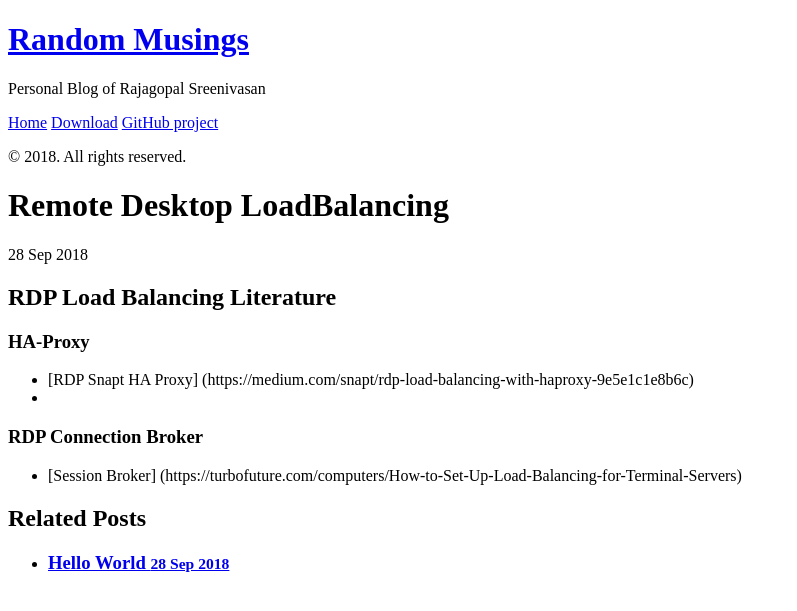
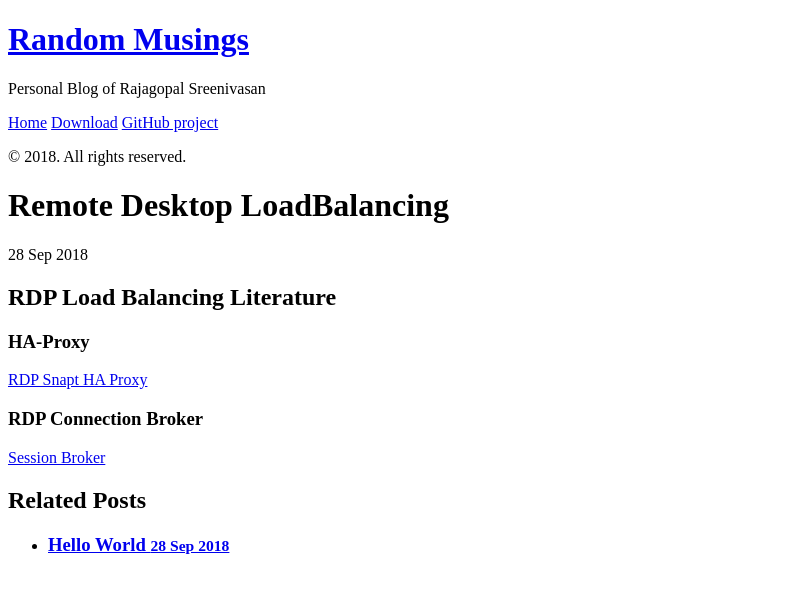
Before and after one commit to rajsreen/rajsreen_old.github.io, a Jekyll site: the page built from _posts/2018-09-28-rdp.md, in a window 1280 px wide. Shown: the top 611 px of the page, without its empty margins (0-797 px from the left). Built offline with Jekyll 4.4.1, drawn with Linux system fonts in a browser that asks for light colours.

Commit message:
Update 2018-09-28-rdp.md

```diff
--- a/_posts/2018-09-28-rdp.md
+++ b/_posts/2018-09-28-rdp.md
@@ -5,8 +5,8 @@
 
 ## RDP Load Balancing Literature
 ### HA-Proxy
-- [RDP Snapt HA Proxy] (https://medium.com/snapt/rdp-load-balancing-with-haproxy-9e5e1c1e8b6c)
--
+[RDP Snapt HA Proxy](https://medium.com/snapt/rdp-load-balancing-with-haproxy-9e5e1c1e8b6c/)
+
 
 ### RDP Connection Broker
-- [Session Broker] (https://turbofuture.com/computers/How-to-Set-Up-Load-Balancing-for-Terminal-Servers)
+[Session Broker](https://turbofuture.com/computers/How-to-Set-Up-Load-Balancing-for-Terminal-Servers)
```
